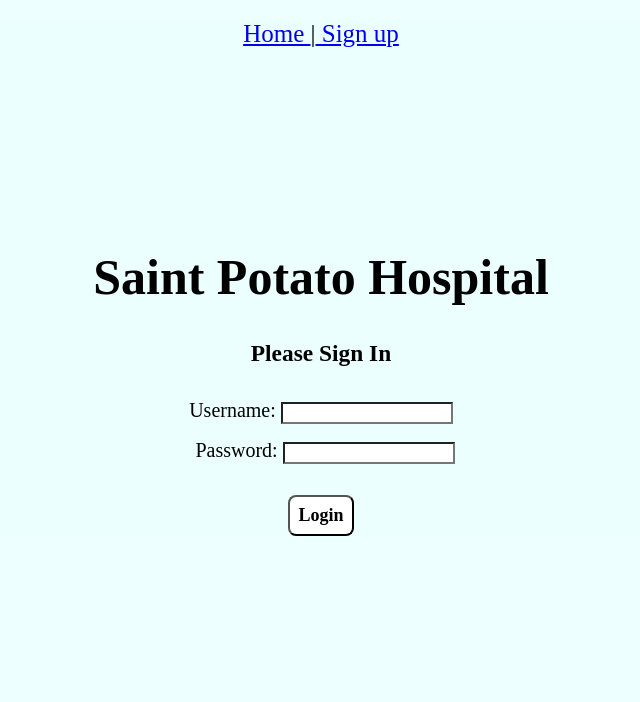
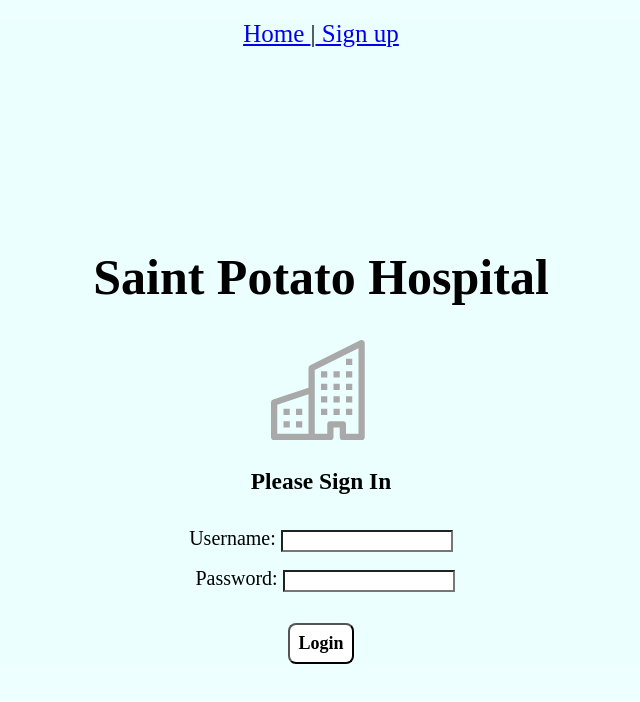
Before and after one commit to schoi0115/project-n, a React (Create React App) app in the folder phase-4-client/: page / in a window 1280 px wide. Shown: the top 702 px of the page, without its empty margins (319-959 px from the left). Built offline with nearby package versions, Linux system fonts and the light colour scheme; no server answers.

Commit message:
front page

```diff
--- a/phase-4-client/src/App.css
+++ b/phase-4-client/src/App.css
@@ -110,20 +110,7 @@ input {
 }
 
 
-.patientForm {
-  /* margin-left: auto;
-  margin-right: auto;
-  /* width: 40em; */
-  /* margin-top: 80px;
-  display: flex;
-  justify-content: center;
-  align-items: center;
-  flex-wrap: wrap;
-  flex-direction: column;
-  align-items: end  */
-  /* padding-left: 50px;
-  padding-right: 50px; */
-}
+
 
 .ms .patientForm input {
   flex-flow: row wrap;
--- a/phase-4-client/src/components/Login.js
+++ b/phase-4-client/src/components/Login.js
@@ -2,6 +2,7 @@ import "../App.css";
 import React, { useState } from "react";
 
 function Login({ setUser, getTheData }) {
+
   const [username, setUsername] = useState("");
   const [password, setPassword] = useState("");
 
@@ -24,8 +25,15 @@ function Login({ setUser, getTheData }) {
   }
 
   return (
+
     <div className="loginContainer">
       <h1 className="appName">Saint Potato Hospital</h1>
+
+      <svg className="building" xmlns="http://www.w3.org/2000/svg"  color= "darkgrey" width="100" height="100" fill="currentColor" class="bi bi-building" viewBox="0 0 16 16" >
+      <path fill-rule="evenodd" d="M14.763.075A.5.5 0 0 1 15 .5v15a.5.5 0 0 1-.5.5h-3a.5.5 0 0 1-.5-.5V14h-1v1.5a.5.5 0 0 1-.5.5h-9a.5.5 0 0 1-.5-.5V10a.5.5 0 0 1 .342-.474L6 7.64V4.5a.5.5 0 0 1 .276-.447l8-4a.5.5 0 0 1 .487.022zM6 8.694 1 10.36V15h5V8.694zM7 15h2v-1.5a.5.5 0 0 1 .5-.5h2a.5.5 0 0 1 .5.5V15h2V1.309l-7 3.5V15z"/>
+      <path d="M2 11h1v1H2v-1zm2 0h1v1H4v-1zm-2 2h1v1H2v-1zm2 0h1v1H4v-1zm4-4h1v1H8V9zm2 0h1v1h-1V9zm-2 2h1v1H8v-1zm2 0h1v1h-1v-1zm2-2h1v1h-1V9zm0 2h1v1h-1v-1zM8 7h1v1H8V7zm2 0h1v1h-1V7zm2 0h1v1h-1V7zM8 5h1v1H8V5zm2 0h1v1h-1V5zm2 0h1v1h-1V5zm0-2h1v1h-1V3z"/>
+      </svg>
+
       <div className="box">
         <form onSubmit={(e) => handleSubmit(e)}>
           <h3>Please Sign In</h3>
@@ -57,6 +65,8 @@ function Login({ setUser, getTheData }) {
         </form>
       </div>
     </div>
+
+
   );
 }
 export default Login;
```
